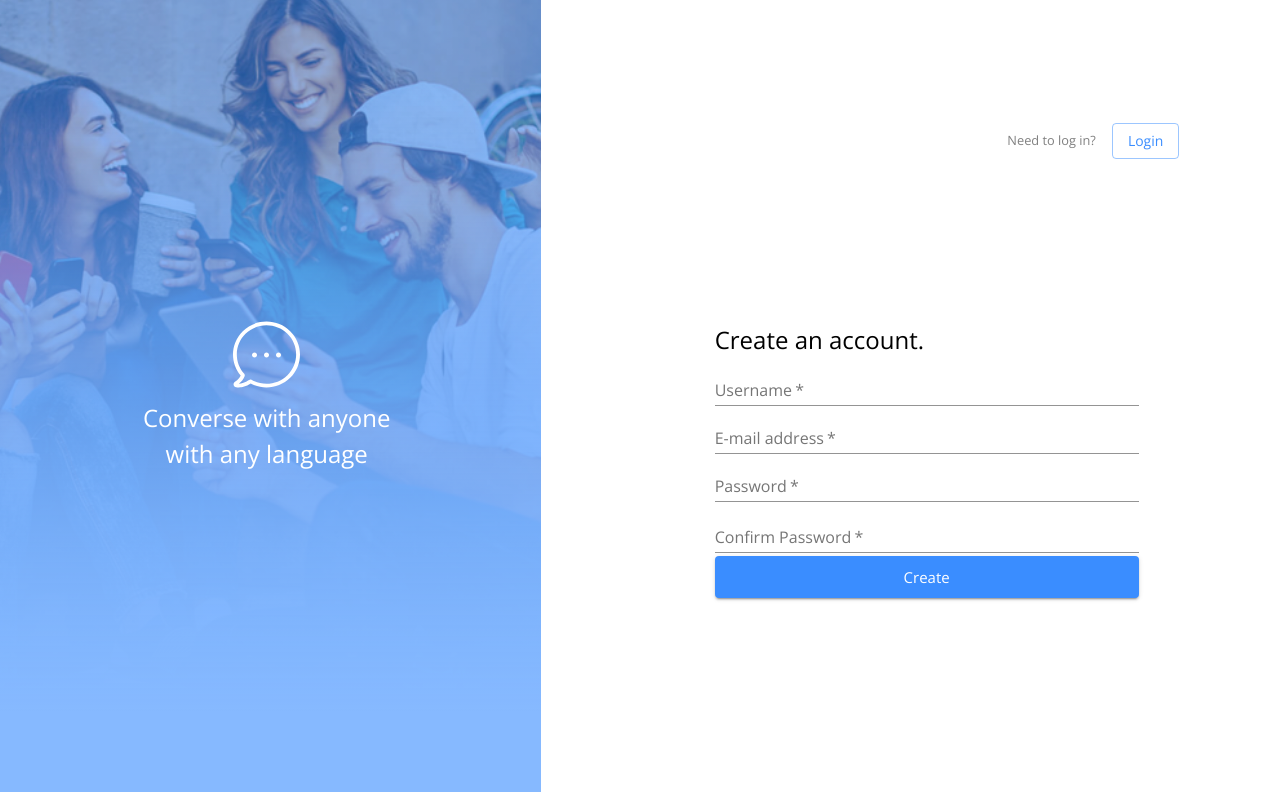
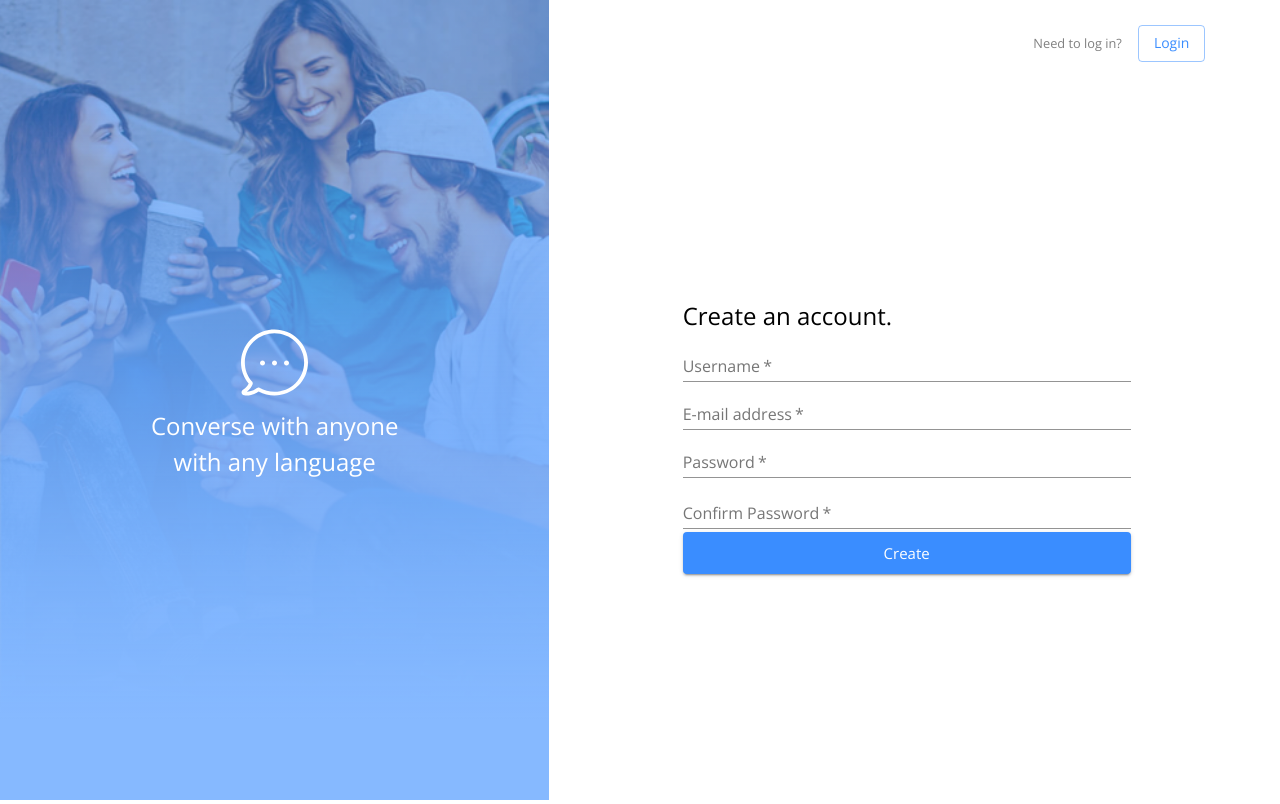
Before and after one commit to 1kangyun1/messenger-project, a React (Create React App) app in the folder client/: page / in a window 1280 px wide. Built offline with nearby package versions, Linux system fonts and the light colour scheme; no server answers.

Commit message:
fixed spacing issue

```diff
--- a/client/src/Login.js
+++ b/client/src/Login.js
@@ -26,10 +26,10 @@ const Login = (props) => {
 
   return (
     <Grid container justify="space-between">
-      <Grid sm="5" item>
+      <Grid sm={5} item>
         {AccessSide()}
       </Grid>
-      <Grid sm="7" container item>
+      <Grid sm={7} container item>
         <Grid container item direction="column" justify="center" alignItems="center">
           {AccessChange({route: 'register'})}
         </Grid>
--- a/client/src/Signup.js
+++ b/client/src/Signup.js
@@ -37,11 +37,11 @@ const Login = (props) => {
 
   return (
     <Grid container justify="space-between">
-      <Grid sm="5" item>
+      <Grid sm={5} item>
         {AccessSide()}
       </Grid>
-      <Grid sm="7" container item spacing={5} >
-        <Grid m={1} container item direction="column" justify="center" alignItems="center">
+      <Grid sm={7} container item>
+        <Grid container item direction="column" alignItems="center">
         {AccessChange({route: 'login'})}
         </Grid>
         <Grid container item justify="center">
--- a/client/src/components/Access/AccessChange.js
+++ b/client/src/components/Access/AccessChange.js
@@ -23,7 +23,8 @@ const preset = {
 
 const useStyles = makeStyles(() => ({
   routePadding: {
-    padding: '30px'
+    paddingTop: '25px',
+    paddingBottom: '10px'
   },
   text: {
     fontSize: '0.8rem',
--- a/client/src/components/Access/AccessSide.js
+++ b/client/src/components/Access/AccessSide.js
@@ -13,7 +13,8 @@ const useStyles = makeStyles(() => ({
   image: {
     backgroundImage:`linear-gradient(#3A8DFF85 10%, #86B9FF 90%), url(${background})`,
     backgroundSize:'cover',
-    height: '100vh'
+    height: '100vh',
+    margin: '0',
   },
   text: {
     fontSize: '1.5rem',
--- a/client/src/components/Access/LoginForm.js
+++ b/client/src/components/Access/LoginForm.js
@@ -16,7 +16,7 @@ const useStyles = makeStyles(() => ({
 }));
 
 
-export default function LoginForm(handleLogin) {
+export default function LoginForm(props) {
   const classes = useStyles();
 
   return (
@@ -24,7 +24,7 @@ export default function LoginForm(handleLogin) {
       <Grid>
         <Typography className={classes.focus}>Welcome back!</Typography>
       </Grid>
-      <form onSubmit={handleLogin}>
+      <form onSubmit={props.handleLogin}>
         <Grid container direction="column">
           <FormControl margin="normal" required>
             <TextField
```
